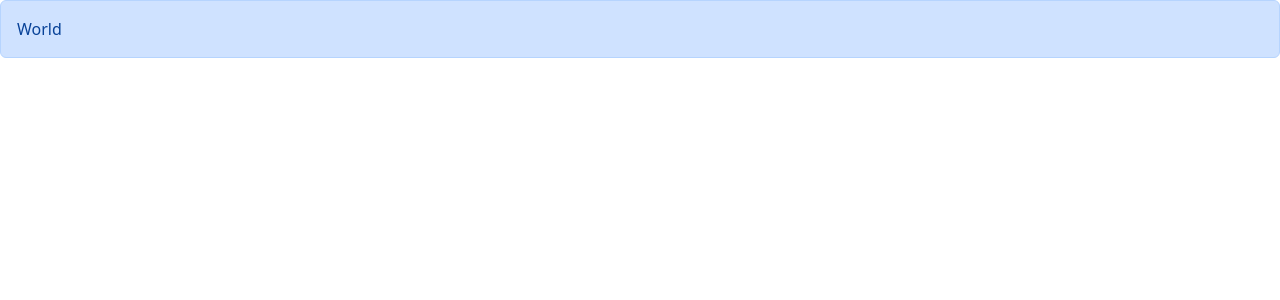
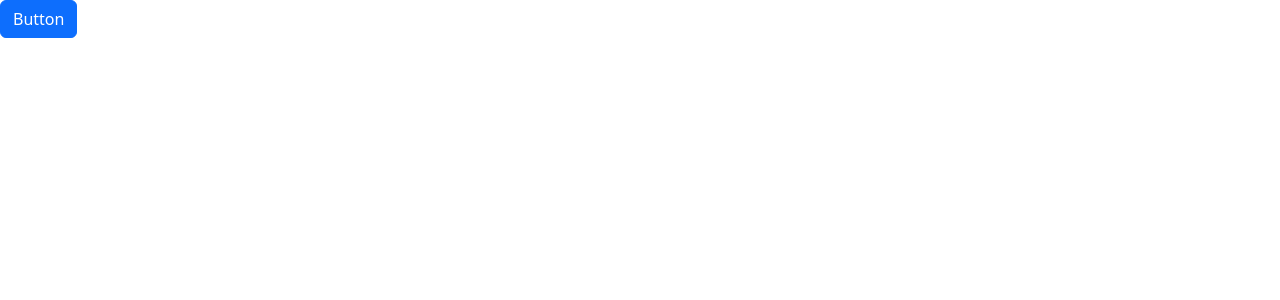
Before and after one commit to AlenKrga/reactApp, a React (Vite) app in the folder react-app/: page / in a window 1280 px wide. Shown: the top 300 px of the page. Built offline with nearby package versions, Linux system fonts and the light colour scheme.

Commit message:
adding button componet

```diff
--- a/react-app/src/App.tsx
+++ b/react-app/src/App.tsx
@@ -1,4 +1,5 @@
 import Alert from "./components/Alert";
+import { Button } from "./components/Button";
 
 
 function App() {
@@ -6,7 +7,7 @@
 
   return (
     <div>
-   <Alert><span>World</span></Alert>
+   <Button></Button>
     </div>
   );
 }
--- /dev/null
+++ b/react-app/src/components/Button.tsx
@@ -0,0 +1,7 @@
+import React from 'react'
+
+export const Button = () => {
+  return (
+    <button className= "btn btn-primary">Button</button>
+  )
+}
```
